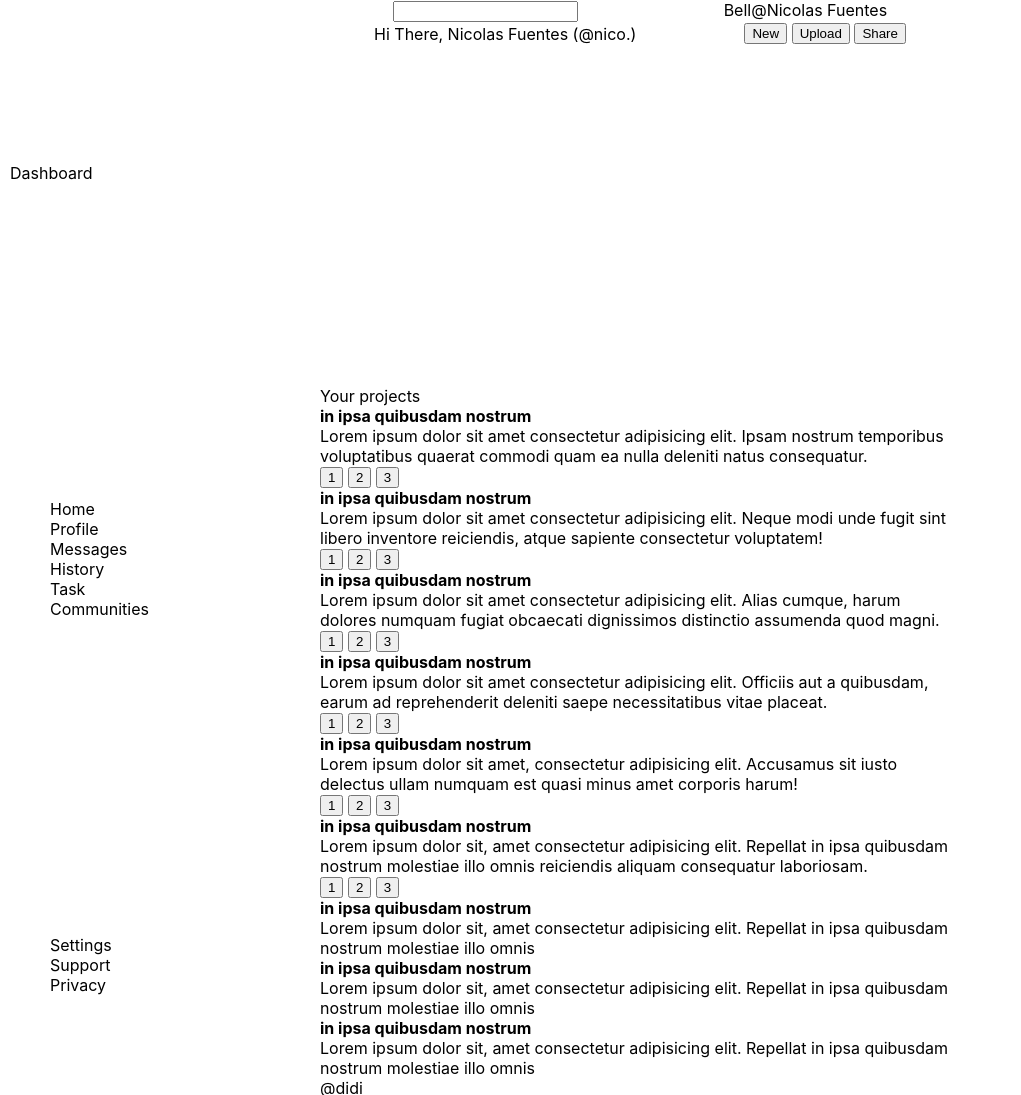
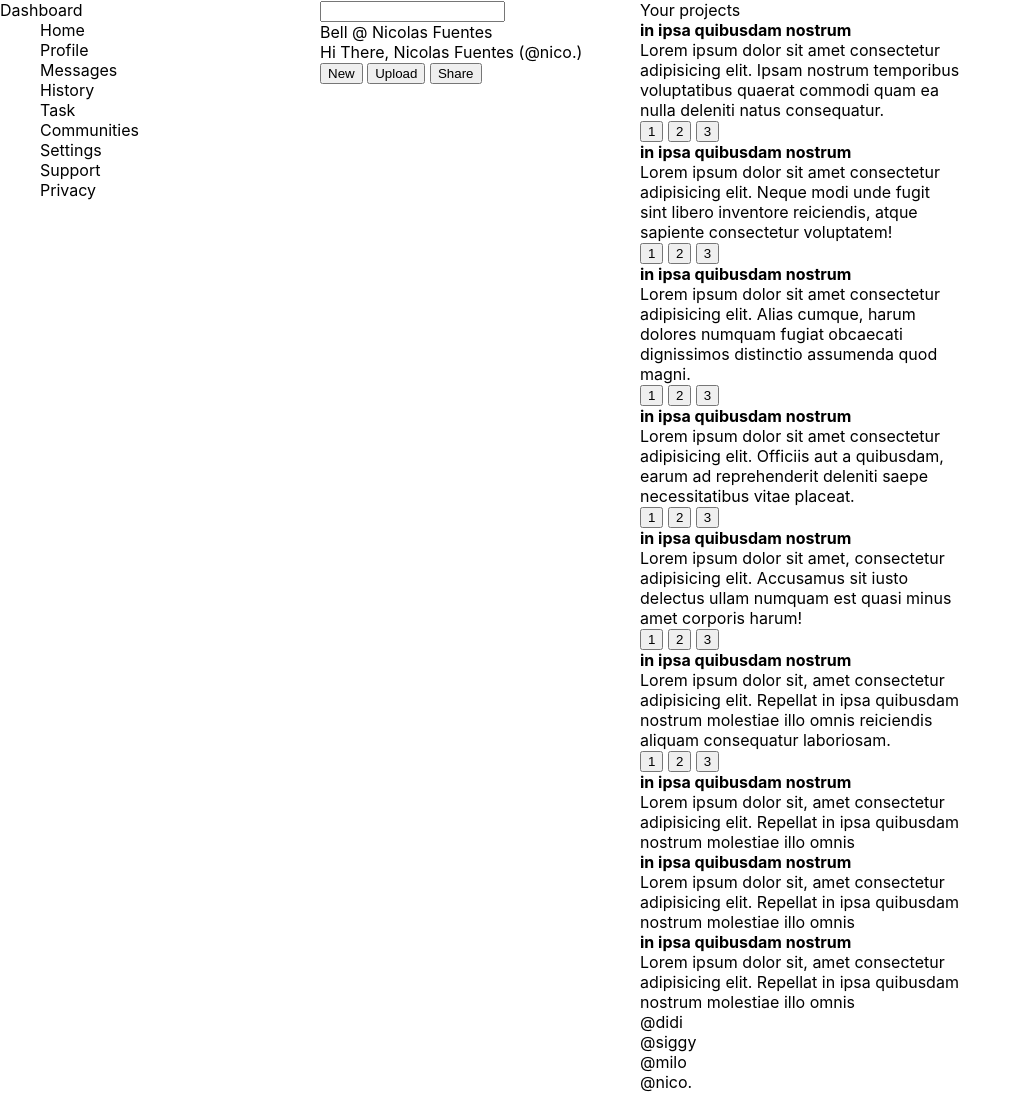
Before and after one commit to ngf11/admin-dashboard, a plain HTML site: page index.html in a window 1280 px wide. Shown: the top 1095 px of the page, without its empty margins (0-1021 px from the left). Drawn offline with Linux system fonts and the light colour scheme.

Commit message:
rest admin dashboard

```diff
--- a/styles.css
+++ b/styles.css
@@ -13,64 +13,36 @@
   display: grid;
   grid-template-columns: repeat(4, minmax(150px, 1fr));
   grid-template-rows: repeat(4, minmax(100px, 1fr));
-  grid-template-areas:
-    "side header header"
-    "side project project"
-    "side project project";
 }
 /* Sidebar */
 #sidebar {
-  grid-area: side;
-  display: flex;
-  flex-direction: column;
-  justify-content: space-around;
-  gap: 10px;
-  padding: 10px;
 }
 .logo {
-  display: flex;
 }
 .linksbox1 {
-  display: flex;
 }
 .linksbox2 {
-  display: flex;
 }
 ul {
   list-style-type: none;
 }
 /* header */
 #header {
-  grid-area: header;
-  display: flex;
-  flex-direction: column;
 }
 .top-header {
-  display: flex;
-  justify-content: space-around;
-  flex-direction: row;
 }
 .bell-icon {
-  display: flex;
-  flex-direction: row;
-  justify-content: flex-end;
 }
 .bottom-header {
-  display: flex;
-  flex-direction: row;
-  justify-content: space-around;
-  align-items: flex-end;
 }
 /* main */
 #main {
-  grid-area: project;
-  /* display: grid;
-  grid-template-columns: repeat(2, 2fr) repeat(auto-fit, 1fr);
-  grid-template-rows: repeat(auto-fit, 1fr); */
 }
-
+.projects {
+}
 .project-cards {
-  display: grid;
-  grid-template-columns: repeat(2, 2fr) repeat(auto-fit, 1fr);
-  grid-template-rows: repeat(auto-fit, 1fr);
 }
+.announce-content {
+}
+.trending {
+}
```
Also changed, not shown: index.html (+0 -1 lines).
